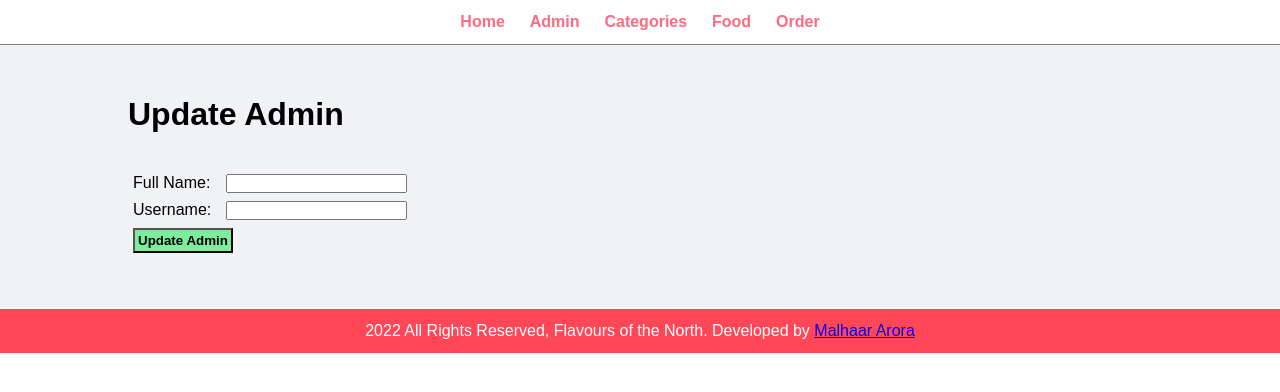
After one commit to malhaar2002/TICCI, a PHP site: page /food-order/admin/update-admin.php in a window 1280 px wide. The commit adds this page. Shown: the top 392 px of the page. Run offline with PHP 8.4, Linux system fonts and the light colour scheme.

```diff
--- /dev/null
+++ b/food-order/admin/update-admin.php
@@ -0,0 +1,35 @@
+<?php include("partials/menu.php"); ?>
+
+<div class="main-content">
+    <div class="wrapper">
+        <h1>Update Admin</h1>
+        <br><br>
+
+        <form action="" method="POST">
+
+            <table class="tbl-30">
+
+                <tr>
+                    <td>Full Name: </td>
+                    <td><input type="text" name="full_name" value=""></td>
+                </tr>
+
+                <tr>
+                    <td>Username: </td>
+                    <td><input type="text" name="username" value=""></td>
+                </tr>
+
+                <tr>
+                    <td colspan = 2>
+                        <input type="submit" value="Update Admin" name="submit" class="btn-secondary">
+                    </td>
+                </tr>
+
+            </table>
+
+        </form>
+    </div>
+</div>
+
+
+<?php include("partials/footer.php"); ?>
--- a/food-order/css/admin.css
+++ b/food-order/css/admin.css
@@ -74,6 +74,14 @@ table tr td{
     background-color: #ff4757;
 }
 
+.success {
+    color: #2ed573;
+}
+
+.error {
+    color: #ff4757;
+}
+
 /* CSS for Menu */
 
 .menu{
```
Also changed, not shown: food-order/admin/add-admin.php (+4 -4 lines), food-order/admin/delete-admin.php (added, +35 -0 lines), food-order/admin/manage-admin.php (+8 -3 lines).
